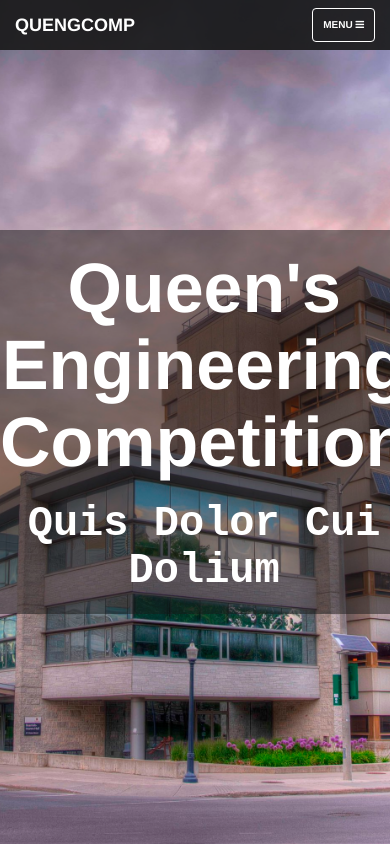
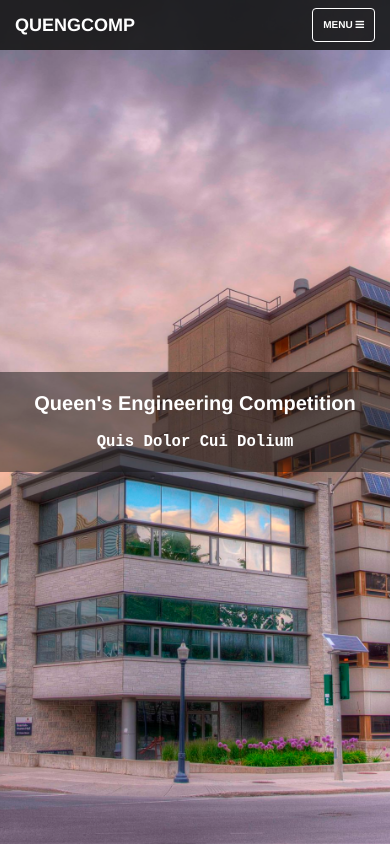
Before and after one commit to ccrowley96/quengcomp, a plain HTML site: page index.html in a window 390 px wide. Shown: the top 844 px of the page. Drawn offline with nearby package versions, Linux system fonts and the light colour scheme; a web font is replaced by a local one.

Commit message:
changed header scaling

```diff
--- a/resources/css/style.css
+++ b/resources/css/style.css
@@ -16,7 +16,6 @@ body {
     font-family: "Source Sans Pro","Helvetica Neue",Helvetica,Arial,sans-serif;
 }
 
-
 .text-vertical-center {
     display: table-cell;
     text-align: center;
@@ -24,6 +23,7 @@ body {
 }
 
 /*Header*/
+/*Header font scaling for smaller devices*/
 
 .textbox {
     text-align:center;
@@ -64,14 +64,15 @@ body {
     font-family: "Montserrat", "Helvetica Neue", Helvetica, Arial, sans-serif;
     margin: 0;
     padding-top: 20px;
-    font-size: 5em;
+    font-size: 5vw;
     font-weight: 700;
 }
+
 .text-vertical-center h2 {
     color:white;
     margin: 0;
     padding: 0;
-    font-size: 3em;
+    font-size: 4vw;
     font-weight: 700;
     font-family: 'Jim Nightshade', monospace;
 }
@@ -79,7 +80,6 @@ body {
 .callout h1{
   font-size: 60px;
 }
-
 
 /* Custom Button Styles */
 
@@ -379,3 +379,12 @@ footer {
   bottom: 5px;
   right: 5px;
 }
+
+/*fixing header for smaller screens*/
+@media screen and (max-width : 500px)
+{
+  .header h1
+  {
+    font-size:20px;
+  }
+}
```
